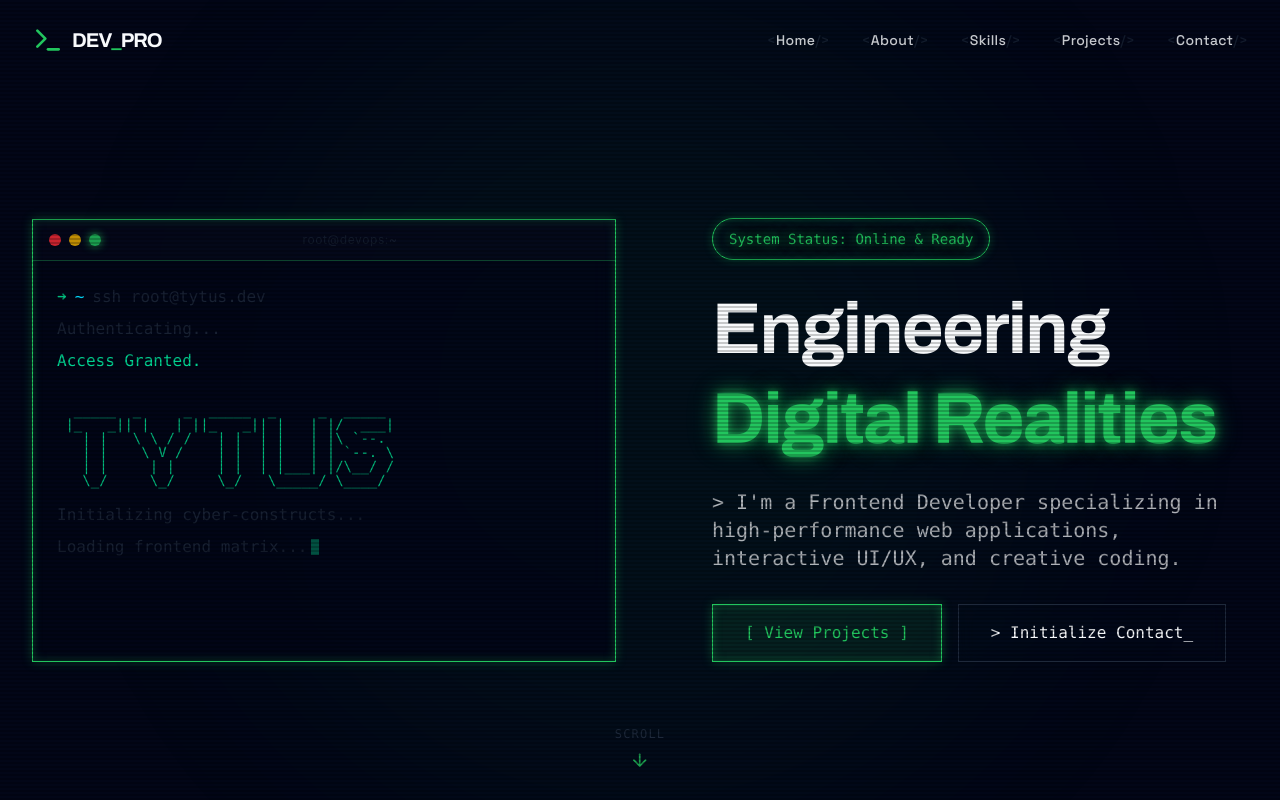
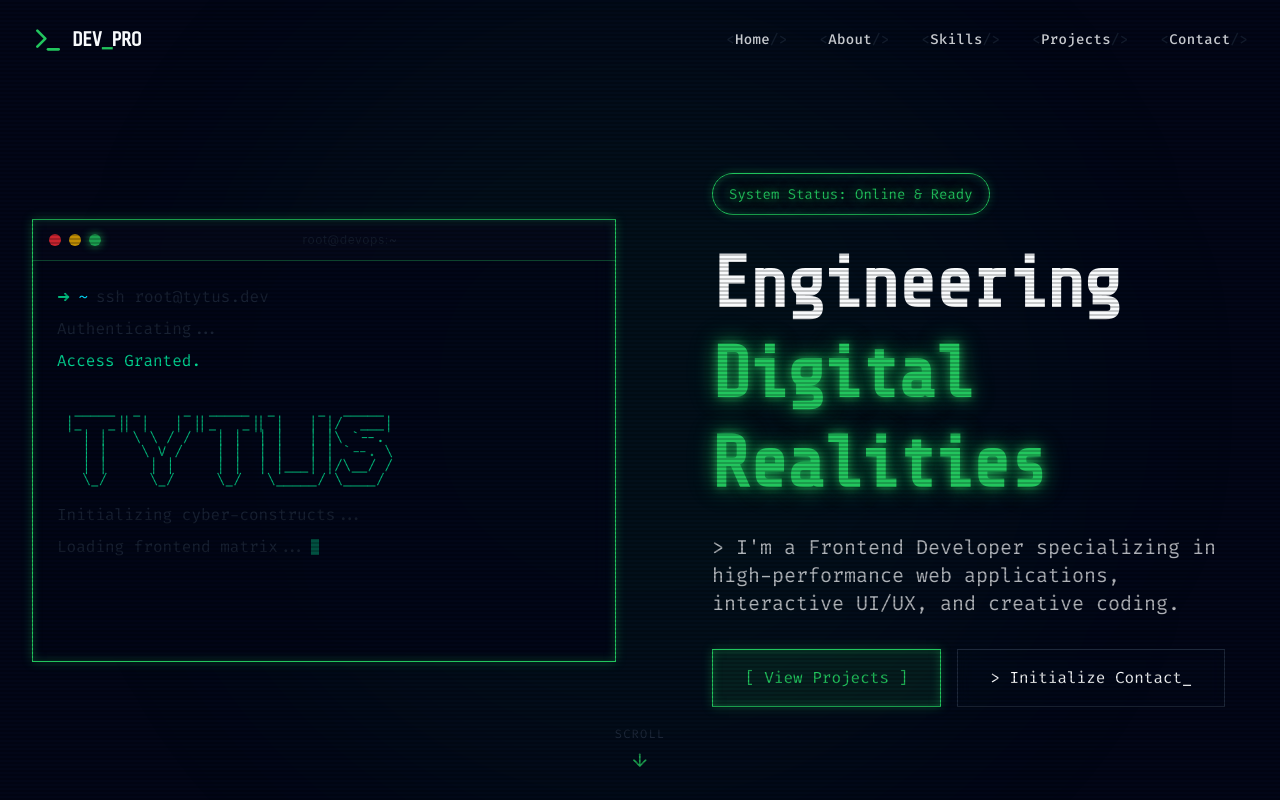
Before and after one commit to TryTytus/new-portfolio, a React (Vite) app: page / in a window 1280 px wide. Shown: the top 800 px of the page. Built offline with nearby package versions, Linux system fonts and the light colour scheme.

Commit message:
fixed delteded files

```diff
--- a/index.html
+++ b/index.html
@@ -6,8 +6,8 @@
     <meta name="viewport" content="width=device-width, initial-scale=1.0" />
     <link rel="preconnect" href="https://fonts.googleapis.com">
     <link rel="preconnect" href="https://fonts.gstatic.com" crossorigin>
-    <link href="https://fonts.googleapis.com/css2?family=Archivo:wght@300;400;500;600;700&family=Space+Grotesk:wght@300;400;500;600;700&display=swap" rel="stylesheet">
-    <title>temp_vite</title>
+    <link href="https://fonts.googleapis.com/css2?family=Fira+Code:wght@300;400;500;600;700&family=Share+Tech+Mono&display=swap" rel="stylesheet">
+    <title>Tytus | Hacker Portfolio</title>
   </head>
   <body>
     <div id="root"></div>
--- a/src/index.css
+++ b/src/index.css
@@ -7,8 +7,9 @@
   --color-background-dark: #020617;
   --color-text-light: #F8FAFC;
 
-  --font-heading: 'Archivo', sans-serif;
-  --font-body: 'Space Grotesk', sans-serif;
+  --font-heading: 'Share Tech Mono', monospace;
+  --font-body: 'Fira Code', monospace;
+  --font-mono: 'Fira Code', monospace;
 }
 
 body {
```
